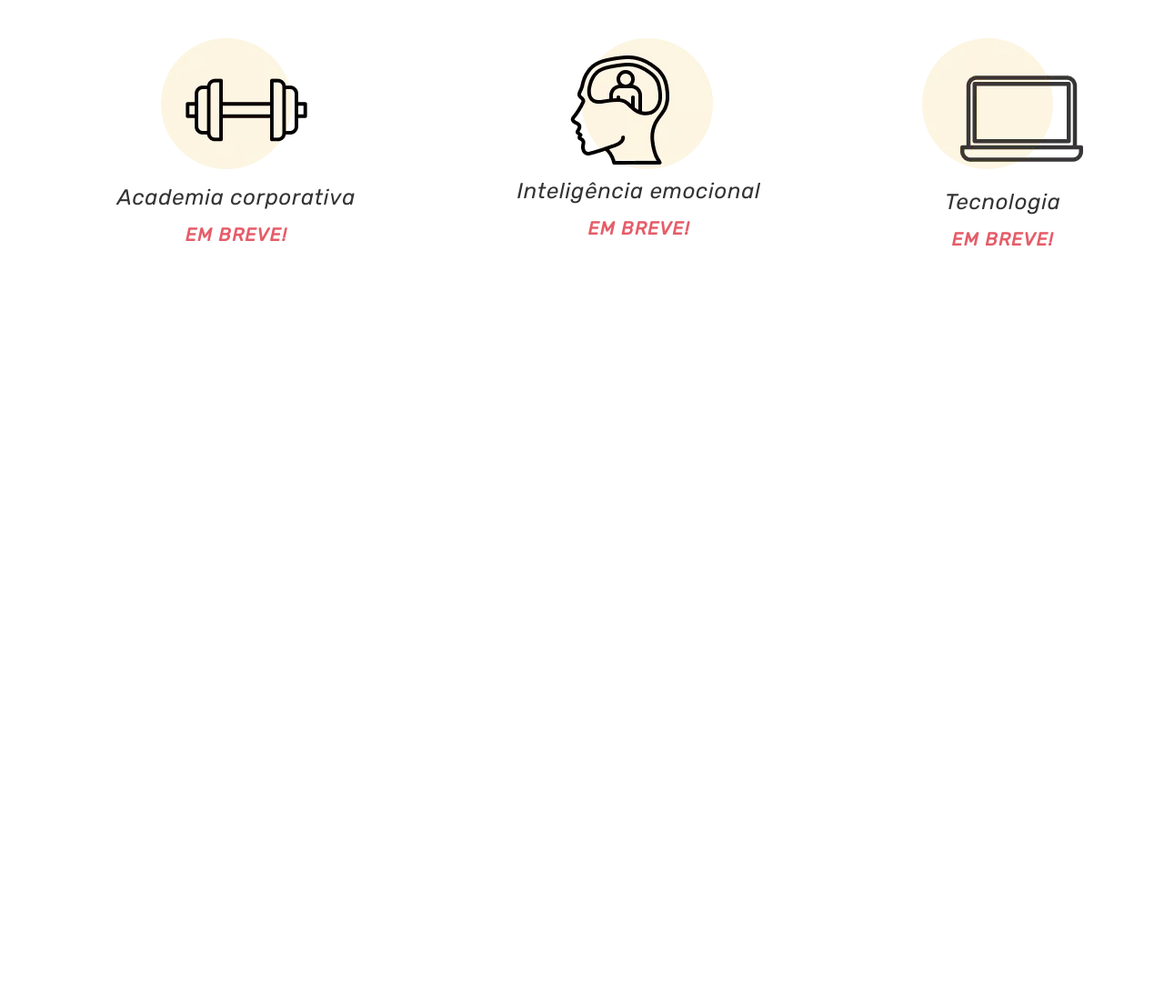
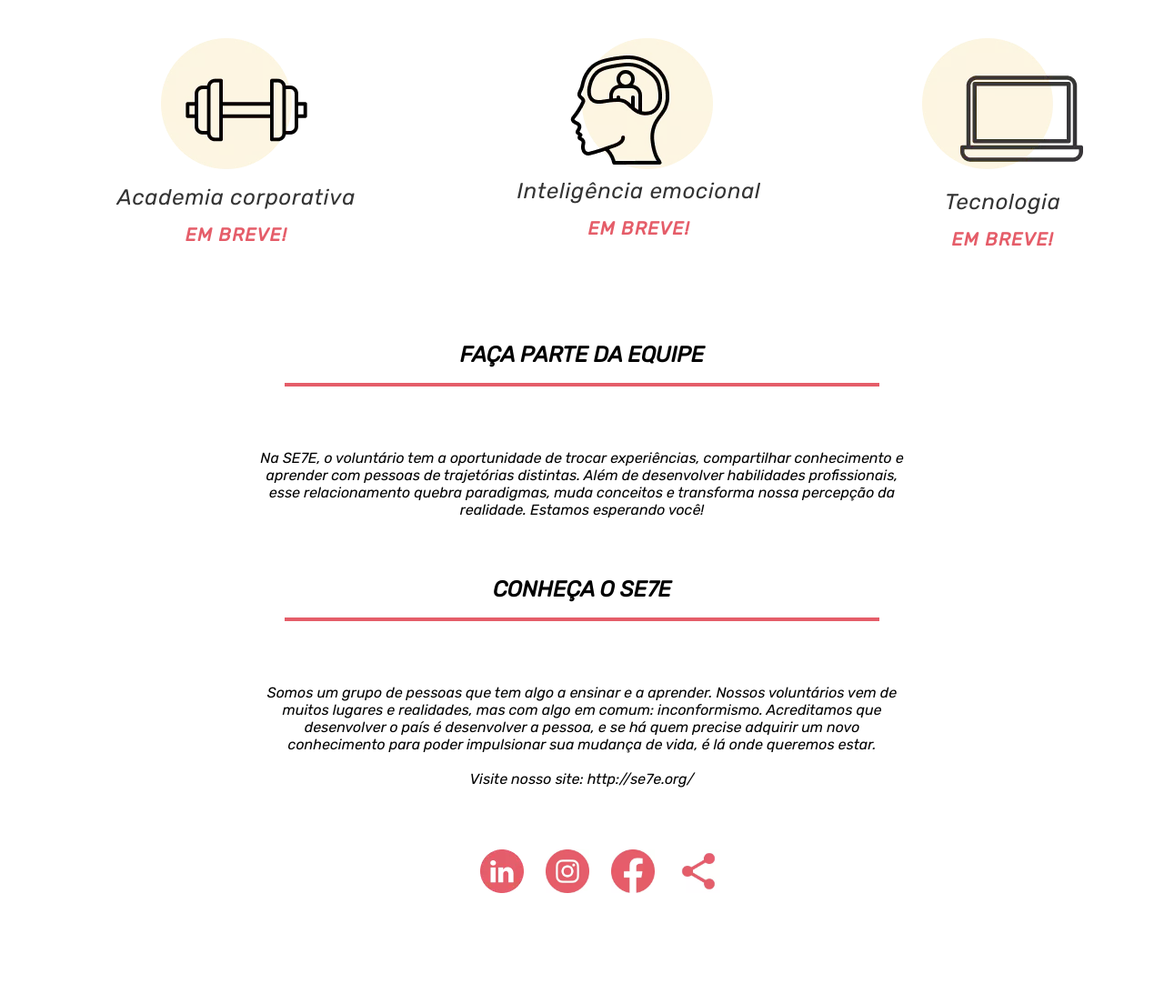
Before and after one commit to douglas218/instituto-se7e, a plain HTML site: page src/home.html in a window 1280 px wide. Shown: the part 1119-2223 px from the top of the page at 91% size. Before the commit the page ends 1419 px from the top, so only its background shows below. Drawn offline with Linux system fonts and the light colour scheme.

Commit message:
upadate sections

```diff
--- a/src/css/home.css
+++ b/src/css/home.css
@@ -57,7 +57,7 @@ img.logo {
 }
 
 
-/*SECTION TWO _ ÀREA DE ATUAÇÃO*/
+/*SECTION TWO ÀREA DE ATUAÇÃO*/
 
 .area-de-atuacao h2 {
     text-align: center;
@@ -72,7 +72,7 @@ img.logo {
 .area-de-atuacao-titulo {
     padding: 8% 0;
 }
-hr.area-de-atuacao-linha {
+.linha {
     border: 2px solid #E55D69;
     width: 100%;
     max-width: 650px;
@@ -108,6 +108,59 @@ hr.area-de-atuacao-linha {
 }
 
 
+/* SECTION THREE - FAÇA PARTE DA EQUPE */
+
+.faca-parte-da-equipe {
+    text-align: center;
+    padding-top: 6%;
+}
+.faca-parte-da-equipe h2 {
+    padding-bottom: 9px;
+}
+.text p {
+    padding-top: 61px;
+    width: 100%;
+    max-width: 720px;
+    margin: 0 auto;
+}
+
+/* SECTION FOUR - CONHEÇA A SE7E */
+
+.conheca-a-se7e{
+    text-align: center;
+}
+.conheca-a-se7e h2 {
+    padding-bottom: 9px;
+    margin-top: 5%;
+}
+
+
+ /*SECTION FOOTER */
+
+ .socialIcons {
+    display: flex;
+    justify-content: center;
+    width: 100%;
+    max-width: 400px;
+    margin: 0 auto;
+    padding: 4% 0 8% 0;
+
+}
+.socialIcons ul {
+    flex-direction: row;
+    display: flex;
+    list-style-type: none;
+}
+.socialIcons li {
+    padding-right: 24px;
+}
+ .socialIcons img {
+    width: 48px;
+    height: 48px;
+}
+.socialIcons li:last-child {
+    padding-right: 0;
+}
 
 
 
@@ -128,7 +181,7 @@ hr.area-de-atuacao-linha {
     .area-de-atuacao h2 {
         font-size: 16.916px;
     }
-    hr.area-de-atuacao-linha {
+    .linha {
         max-width: 305.43px;
     }
     .area-de-atuacao ul.ul-icon {
@@ -143,4 +196,12 @@ hr.area-de-atuacao-linha {
         padding-bottom: 0;
     }
 
+    /* SECTION THREE - FAÇA PARTE DA EQUIPE */
+    .faca-parte-da-equipe.text {
+        padding: 0 6% 0 6%;
+    }
+    /* SECTION FOUR - CONHEÇA A SE7E */
+    .conheca-a-se7e {
+        padding: 0 6% 0 6%;
+    }
 }
--- a/src/home.html
+++ b/src/home.html
@@ -31,9 +31,9 @@
 
        <section class="area-de-atuacao">
 
-        <div class="area-de-atuacao-titulo">
+        <div class="area-de-atuacao-titulo ">
             <h2>ÁREAS DE ATUAÇÃO</h2>
-            <hr class="area-de-atuacao-linha">
+            <hr class="linha">
         </div>
             <ul class="ul-icon">
                 <a href="#">
@@ -82,12 +82,48 @@
             </ul>
        </section>
 
-       <section class="faca-parte-da-equipe">
+       <section class="faca-parte-da-equipe text">
+            <div class="title">
+            <h2>FAÇA PARTE DA EQUIPE</h2>
+            </div>
+            <hr class="linha">
+            <p>Na SE7E, o voluntário tem a oportunidade de trocar experiências,
+                compartilhar conhecimento e aprender com pessoas de trajetórias distintas.
+                Além de desenvolver habilidades profissionais, esse relacionamento quebra
+                paradigmas, muda conceitos e transforma nossa percepção da realidade. Estamos
+                esperando você!</p>
+        </section>
 
+       <section class="conheca-a-se7e text">
+            <div class="title">
+            <h2>CONHEÇA O SE7E</h2>
+            </div>
+            <hr class="linha">
+            <p>Somos um grupo de pessoas que tem algo a ensinar e a aprender.
+                Nossos voluntários vem de muitos lugares e realidades, mas com algo em comum:
+                inconformismo. Acreditamos que desenvolver o país é desenvolver a pessoa, e se há
+                quem precise adquirir um novo conhecimento para poder impulsionar sua mudança de
+                vida, é lá onde queremos estar.
+
+                <br><br>Visite nosso site: http://se7e.org/ </p>
        </section>
 
+
+       <footer>
+
+        <div class="socialIcons">
+            <ul>
+                <li><a href="#" target="_blank" ><img src='./img/linkedin.webp' alt="icon Linkedin"/></a></li>
+                <li><a href="#" target="_blank"><img src='./img/instagram.webp' alt="icon Instagram"/></a></li>
+                <li><a href="#" target="_blank"><img src='./img/facebook.webp' alt="icon Facebook"/></a></li>
+                <!-- Share -->
+                <li data-href="#" data-layout="button" data-size="small">
+                    <a target="_blank" OnClick="window.open(this.href,'targetWindow','toolbar=no,location=0,status=no,menubar=no,scrollbars=yes,resizable=yes,width=600,height=250'); return false;" href="https://www.facebook.com/sharer/sharer.php?u=https%3A%2F%2Fwww.facebook.com%2Foneline.life%2F&src=sdkpreparse" class="fb-xfbml-parse-ignore">
+                        <img src='./img/share.webp' alt="icon share" />
+                    </a>
+                </li>
+            </ul>
+        </div>
+</footer>
     </body>
 </html>
-
-<!--<img class="icon" src="./svg/comunicacao.svg" alt="Comunicação">
--->
```
Also changed, not shown: src/img/facebook.webp (added), src/img/instagram.webp (added), src/img/linkedin.webp (added), src/img/share.webp (added).
